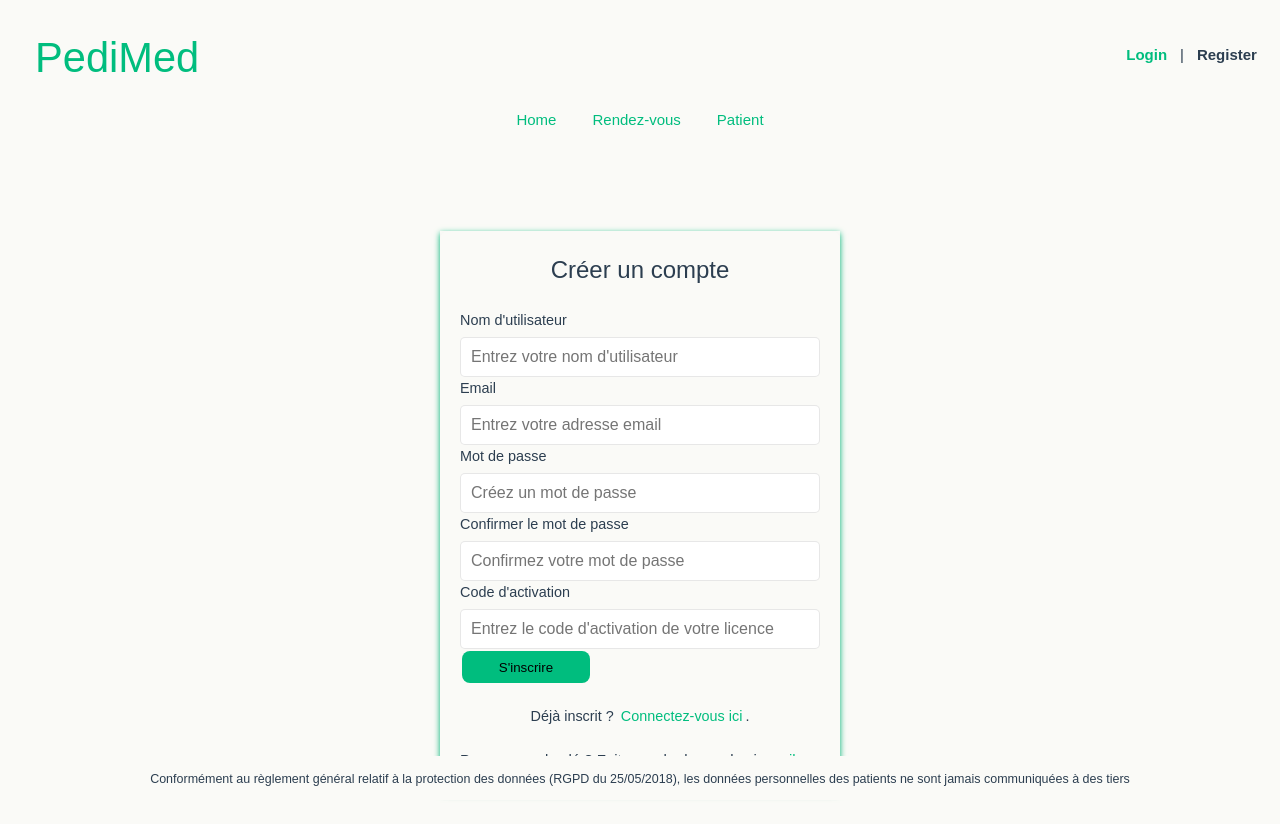
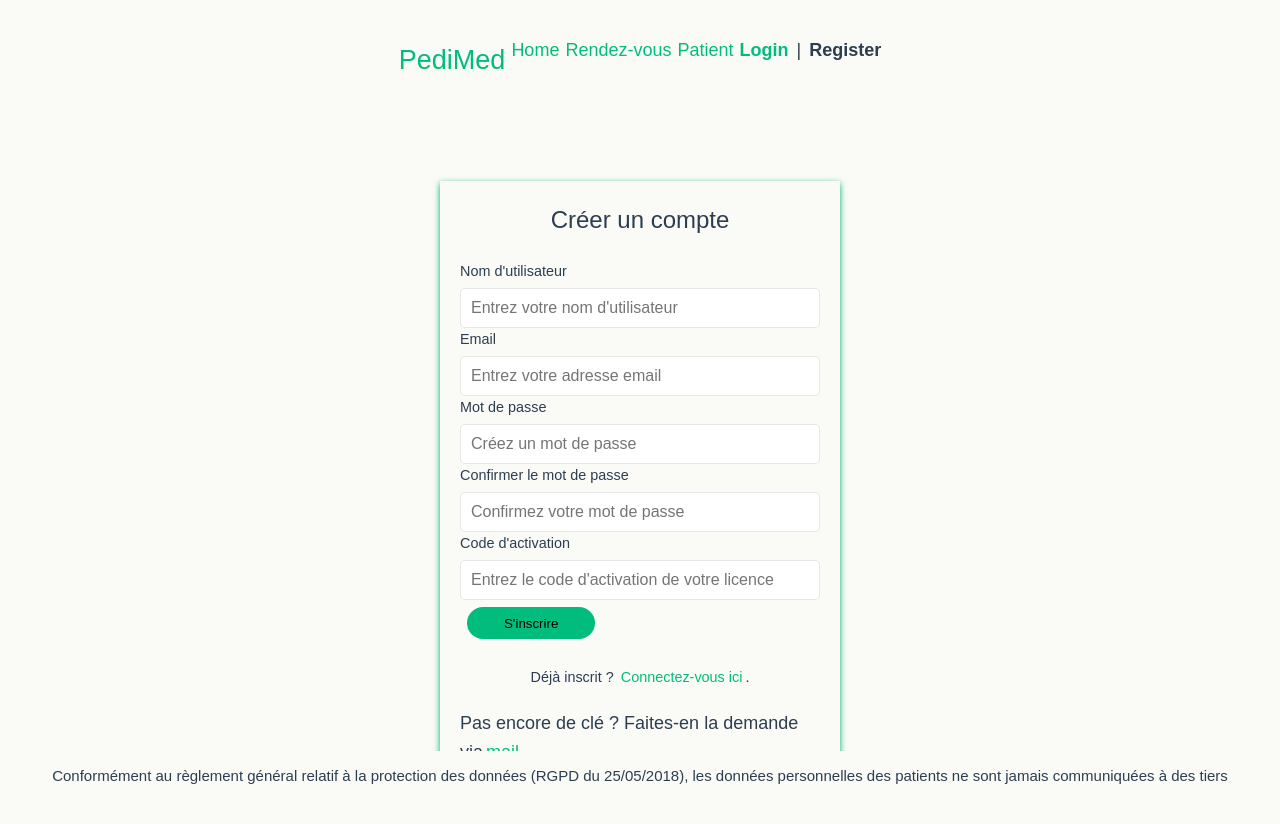
Before and after one commit to LJKhnor/peditrack_vue_2, a Vue app: page /register in a window 1280 px wide. Shown: the top 824 px of the page. Built offline with nearby package versions, Linux system fonts and the light colour scheme.

Commit message:
rework CSS

```diff
--- a/src/App.vue
+++ b/src/App.vue
@@ -1,12 +1,7 @@
 <template>
   <header>
-    <NavBar class="pedimed" msg="PediMed" />
     <nav class="navbar navbar-expand navbar-light fixed-top">
-      <RouterLink to="/">Home</RouterLink>
-      <RouterLink to="/appointment">Rendez-vous</RouterLink>
-      <RouterLink to="/patient">Patient</RouterLink>
-      <!-- <RouterLink to="/map">Map</RouterLink> -->
-      <!-- <RouterLink to="/data">Données</RouterLink> -->
+      <NavBar class="pedimed" msg="PediMed" />
     </nav>
   </header>
   <main>
--- a/src/assets/base.css
+++ b/src/assets/base.css
@@ -83,7 +83,7 @@ body {
     'Droid Sans',
     'Helvetica Neue',
     sans-serif;
-  font-size: 15px;
+  font-size: large;
   text-rendering: optimizeLegibility;
   -webkit-font-smoothing: antialiased;
   -moz-osx-font-smoothing: grayscale;
--- a/src/assets/main.css
+++ b/src/assets/main.css
@@ -3,20 +3,57 @@
 #app {
   max-width: 1280px;
   margin: 0 auto;
-  padding: 2rem;
+  padding: 2em 4em;
   font-weight: normal;
+  width: 100%;
+}
+header {
   width: 100%;
 }
 .btn {
   background-color: var(--color-theme);
+  width: 10rem;
+  height: 2rem;
   border: none;
   padding: 2px;
-  margin: 2px;
-  border-radius: 8px;
-  color: black;
+  margin: 2% 2%;
+  border-radius: 2em;
+  color: dark;
 }
 .btn:hover {
   box-shadow: 0 0 20px 0px var(--color-theme);
+}
+.main-container {
+  display: flex;
+  flex-direction: column;
+  align-items: center;
+}
+.container {
+  position: relative;
+  border: 2px solid;
+  border-color: var(--color-border);
+  align-items: center;
+  margin: 4px;
+  border-radius: 2em;
+  height: 100%;
+}
+
+.info-block {
+  display: flex;
+  flex-direction: row;
+  align-items: center;
+  margin: 4px;
+  place-content: center;
+  justify-content: space-between;
+}
+.info-block p {
+  width:50%;
+}
+.info-block-input {
+  width: 25vw;
+  height: 2em;
+  border-radius: 2em;
+  padding: 0 2%;
 }
 
 @media (hover: hover) {
--- a/src/components/EditPatientRecord.vue
+++ b/src/components/EditPatientRecord.vue
@@ -158,11 +158,7 @@ export default {
 </script>
 
 <style>
-.info-block-input {
-  width: 50%;
-  border-radius: 12px;
-  padding: 0 8px;
-}
+
 @media (max-width: 480px) {
   .patient-infos {
     width: 90vw; /* Sur petits écrans, prend 90% de la largeur du viewport */
--- a/src/components/NavBar.vue
+++ b/src/components/NavBar.vue
@@ -4,6 +4,14 @@
   </div> -->
   <div class="container-nav">
     <h1 class="container-nav-title color-theme">{{ msg }}</h1>
+    <div class="routerlink">
+      <RouterLink to="/">Home</RouterLink>
+      <RouterLink to="/appointment">Rendez-vous</RouterLink>
+      <RouterLink to="/patient">Patient</RouterLink>
+      <!-- <RouterLink to="/map">Map</RouterLink> -->
+      <!-- <RouterLink to="/data">Données</RouterLink> -->
+    </div>
+
     <div id="nav">
       <span class="span-logout" v-if="isLogIn">
         <p class="username">{{ username }}</p>
@@ -62,34 +70,36 @@ export default {
   flex: 1;
 }
 h1 {
-  font-weight: 500;
+  /* font-weight: 500;
   font-size: 2.6rem;
   position: relative;
-  top: -10px;
+  top: -10px; */
 }
 
 h3 {
   font-size: 1.2rem;
 }
 .span-logout {
-  display: flex;
+  /* display: flex;
   width: 115%;
   justify-content: space-between;
   align-items: center;
-  padding: 4px;
+  padding: 4px; */
 }
 .span-login {
-  display: flex;
+  /* display: flex;
   width: 115%;
   justify-content: space-between;
   align-items: center;
-  padding: 8px;
+  padding: 8px; */
 }
 .greetings h1,
 .greetings h3 {
-  text-align: center;
+  /* text-align: center; */
 }
-
+.routerlink{
+/* margin: 0 6vw; */
+}
 #nav a {
   font-weight: bold;
 }
--- a/src/views/PatientView.vue
+++ b/src/views/PatientView.vue
@@ -2,7 +2,7 @@
   <div class="patient">
     <h1 class="color-theme">Patient</h1>
     <div class="btn-control" :hidden="isNewPatient || isEditPatient">
-      <button class="btn" @click="onCreatePatient">Ajouter un nouveau patient</button>
+      <button class="btn" @click="onCreatePatient">Nouveau patient</button>
       <button class="btn" @click="onEditPatient">Encoder le soin</button>
     </div>
 
@@ -66,19 +66,11 @@ export default {
 </script>
 
 <style>
-.main-container {
+
+.patient {
   display: flex;
   flex-direction: column;
-  align-items: center;
-}
-.container {
-  position: relative;
-  border: 2px solid;
-  border-color: var(--color-border);
-  align-items: center;
-  margin: 4px;
-  border-radius: 12px;
-  height: 100%;
+  text-align: center;
 }
 .h2-patient {
   background-color: var(--color-theme);
@@ -91,19 +83,7 @@ export default {
   min-width: 50vw;
   padding: 1rem;
 }
-.info-block {
-  display: flex;
-  flex-direction: row;
-  align-items: center;
-  margin: 4px;
-  place-content: center;
-  justify-content: space-between;
-}
-.patient {
-  display: flex;
-  flex-direction: column;
-  text-align: center;
-}
+
 @media (min-width: 1024px) {
   .patient-infos {
     width: 0vw;
--- a/src/views/RegisterView.vue
+++ b/src/views/RegisterView.vue
@@ -88,7 +88,7 @@ export default {
       }
 
       // Appeler une API pour envoyer les données utilisateur
-      const urlRegister = '/api/users/register'
+      const urlRegister = '/users/register'
       const options = {
         method: 'POST',
         headers: {
```
Also changed, not shown: 1 other file (tests, documents, lock files or other folders).
